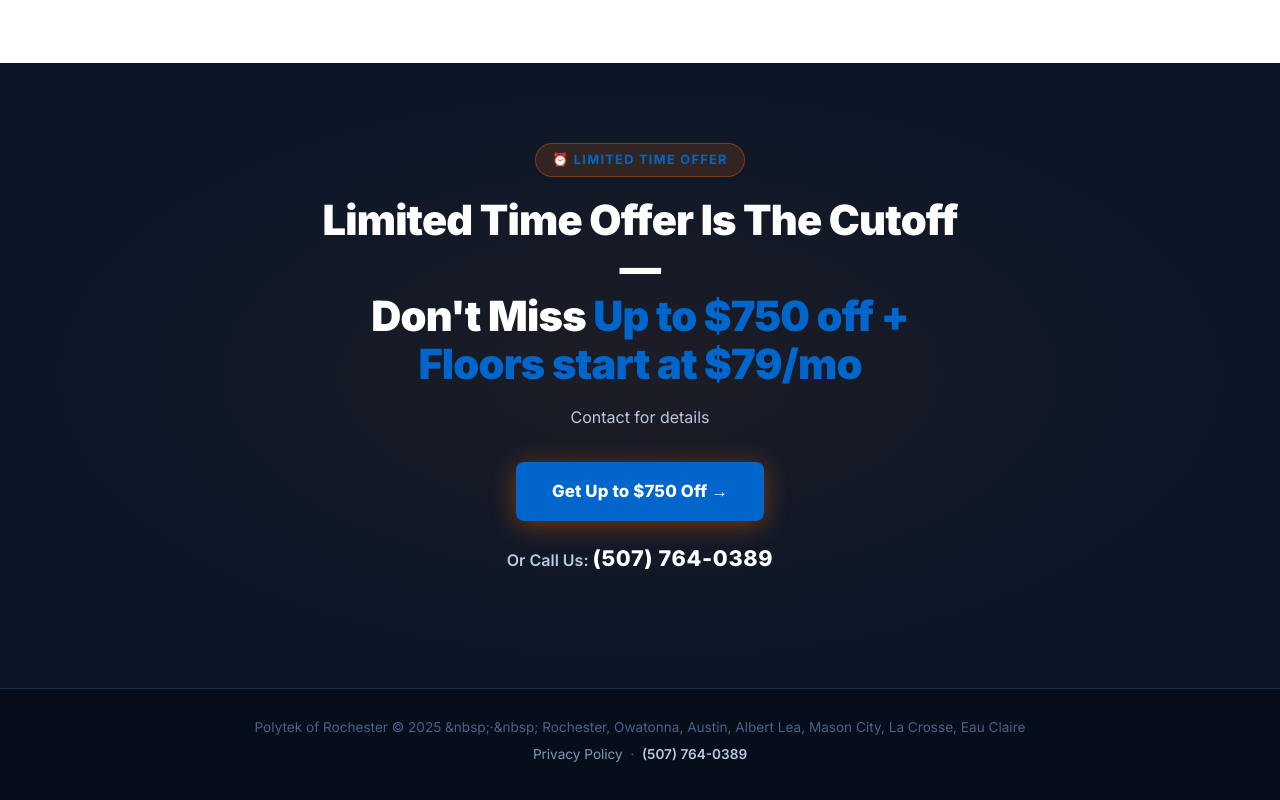
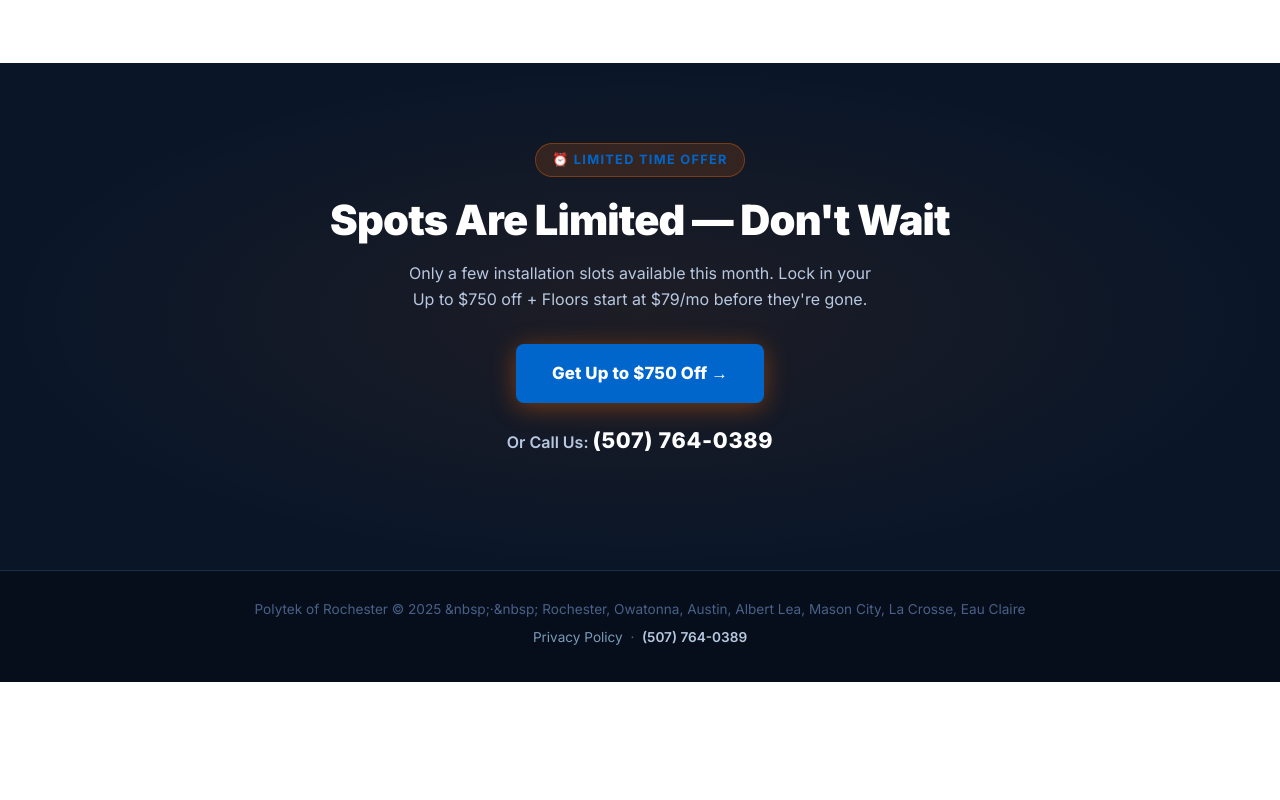
Before and after one commit to Jay-Franson/mypolytek-landing, a website: page index.html in a window 1280 px wide. Shown: the part 4554-5354 px from the top of the page. After the commit the page ends 5236 px from the top, so only its background shows below. Drawn offline with Linux system fonts and the light colour scheme.

Commit message:
Fix: Simplify urgency section - remove duplicate 'Limited Time Offer' messaging, add 'Spots Are Limited - Don't Wait'

```diff
--- a/index.html
+++ b/index.html
@@ -967,9 +967,9 @@
 <!-- URGENCY CTA -->
 <section id="urgency">
   <div class="urgency-inner">
-    <div class="urgency-badge">⏰ <span id="promo-headline">Limited Time Offer</span></div>
-    <h2>Don't Miss Out —<br><span id="promo-description">Save up to $500 on your next floor coating</span></h2>
-    <p id="promo-deadline">Contact for details</p>
+    <div class="urgency-badge">⏰ Limited Time Offer</div>
+    <h2>Spots Are Limited — Don't Wait</h2>
+    <p id="promo-message">Only a few installation slots available this month. Lock in your <span id="promo-offer">Up to $750 off + Floors start at $79/mo</span> before they're gone.</p>
     <a href="#quote" class="btn-primary">Get Your Quote →</a>
     <p class="phone-cta">Or Call Us: <a id="footer-phone-link" href="tel:"></a></p>
   </div>
@@ -1193,8 +1193,11 @@
       });
     }
 
-    // Urgency CTA
-    document.querySelector('#urgency h2').innerHTML = `${promotion.headline} Is The Cutoff —<br>Don't Miss <span>${promotion.description}</span>`;
+    // Urgency CTA - Update promo offer text
+    const promoOffer = document.querySelector('#promo-offer');
+    if (promoOffer) {
+      promoOffer.textContent = promotion.description;
+    }
     document.querySelector('#urgency .btn-primary').textContent = hero.cta;
 
     // Footer
```
